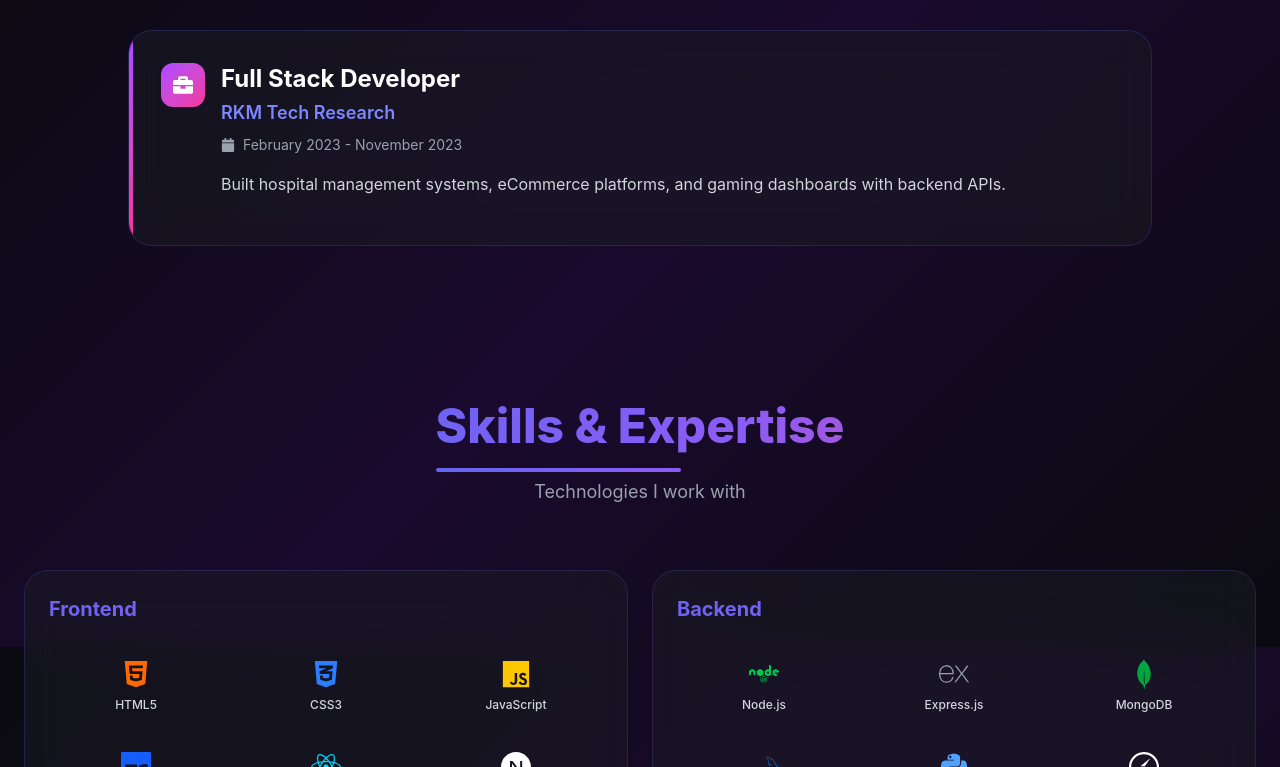
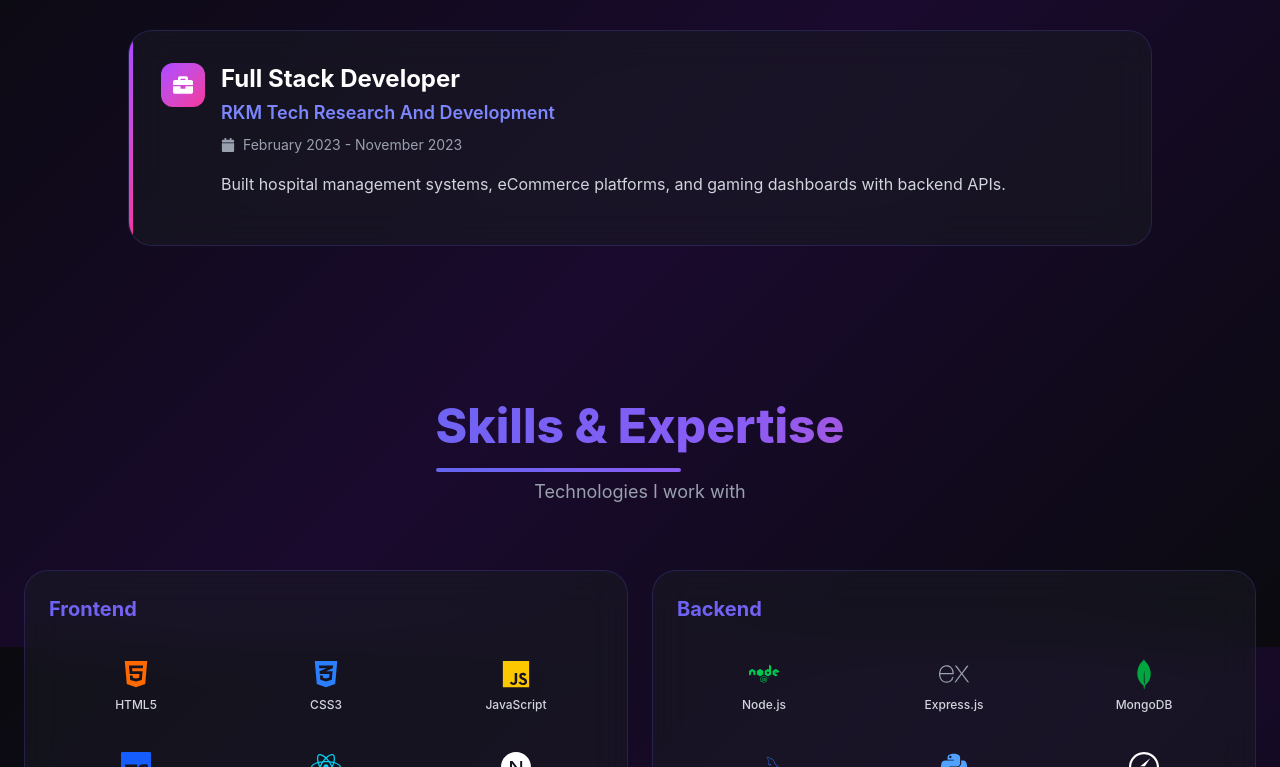
Before and after one commit to sde-amit/amit-kinha, a Next.js app: page / in a window 1280 px wide. Shown: the part 1753-2520 px from the top of the page. Built offline with nearby package versions, Linux system fonts and the light colour scheme.

Commit message:
company name

```diff
--- a/app/components/Experience.tsx
+++ b/app/components/Experience.tsx
@@ -20,7 +20,7 @@ const experiences = [
         color: 'from-green-500 to-emerald-500',
     },
     {
-        company: 'RKM Tech Research',
+        company: 'RKM Tech Research And Development',
         position: 'Full Stack Developer',
         period: 'February 2023 - November 2023',
         description: 'Built hospital management systems, eCommerce platforms, and gaming dashboards with backend APIs.',
```
